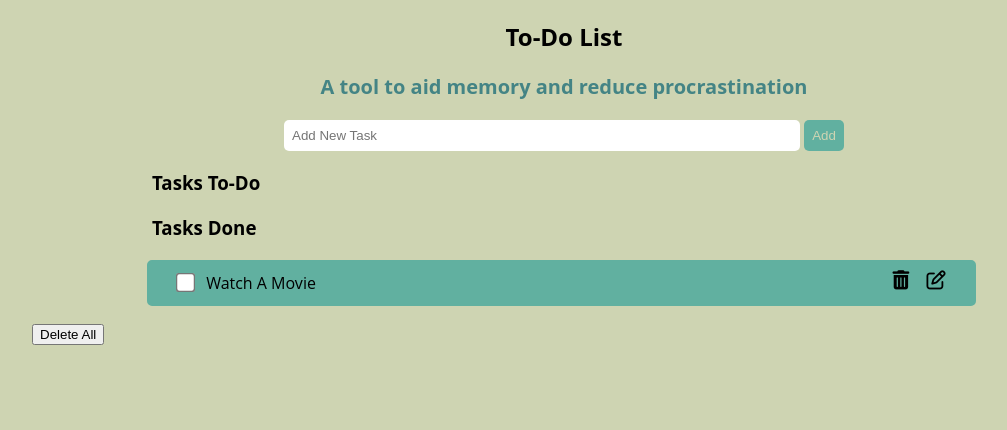
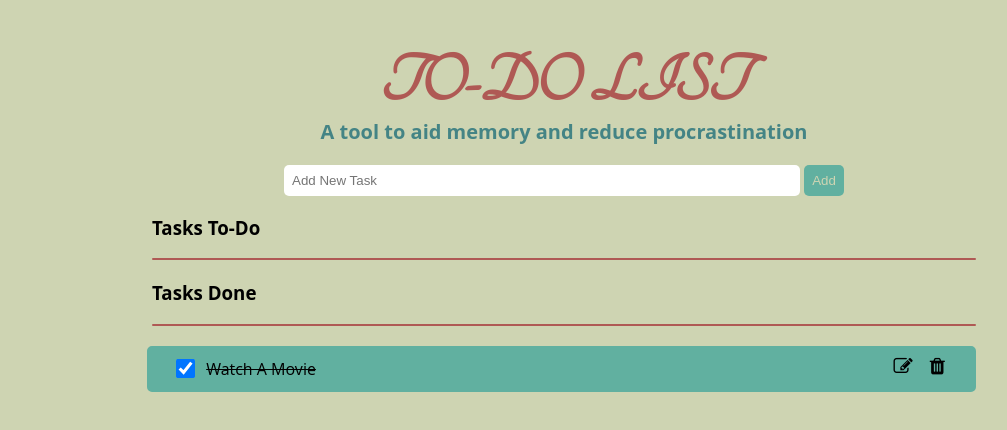
Before and after one commit to FatimatOlanrewaju/To-Do-List, a plain HTML site: page index.html in a window 1280 px wide. Shown: the whole page, without its empty margins (76-1083 px from the left). Drawn offline with Linux system fonts and the light colour scheme.

Commit message:
Made changes to index.html

```diff
--- a/index.html
+++ b/index.html
@@ -4,12 +4,13 @@
         <meta charset="UTF-8">
         <title>To-Do List</title>
         <link rel="stylesheet" href="style.css">
-        <link rel="stylesheet" href="https://cdnjs.cloudfare.com/ajax/libs/font-awesome/4.7.0/css/font-awesome.min.css">
+        <link href="https://fonts.googleapis.com/css2?family=Tangerine&display=swap" rel="stylesheet">
+        <link rel="stylesheet" href="https://cdnjs.cloudflare.com/ajax/libs/font-awesome/4.7.0/css/font-awesome.min.css">
     </head>
     <body>
         <div class="container">
             <div class="title-box">
-                <h2>To-Do List</h2>
+                <h1>To-Do List</h1>
                 <p>A tool to aid memory and reduce procrastination</p>
             </div>
             <div class="add-task">
@@ -18,23 +19,22 @@
             </div>
             <div class="tasks-to-do">
                 <h3>Tasks To-Do</h3>
+                <hr>
                 <ul id="not-done">
 
                 </ul>
             </div>
             <div class="tasks-done">
                 <h3>Tasks Done</h3>
+                <hr>
                 <ul id="done">
                     <li>
-                        <input type="checkbox">
-                        Watch a movie
-                        <i class="fa fa-edit"></i>
-                        <i class="fa fa-trash"></i>
+                        <input type="checkbox" checked>
+                        <label>Watch a movie</label>
+                        <i class="fa fa-trash" title="Delete"></i>
+                        <i class="fa fa-edit" title="Edit"></i>
                     </li>
                 </ul>
-            </div>
-            <div class="delete-all">
-                <button id="delete">Delete All</button>
             </div>
         </div>
     </body>
```
